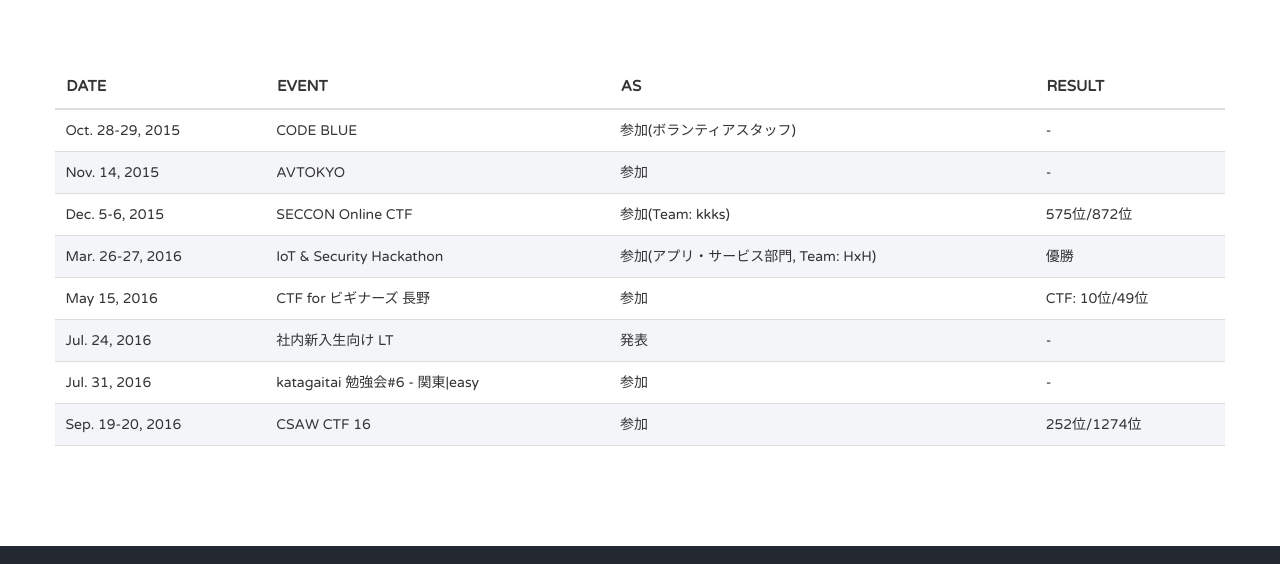
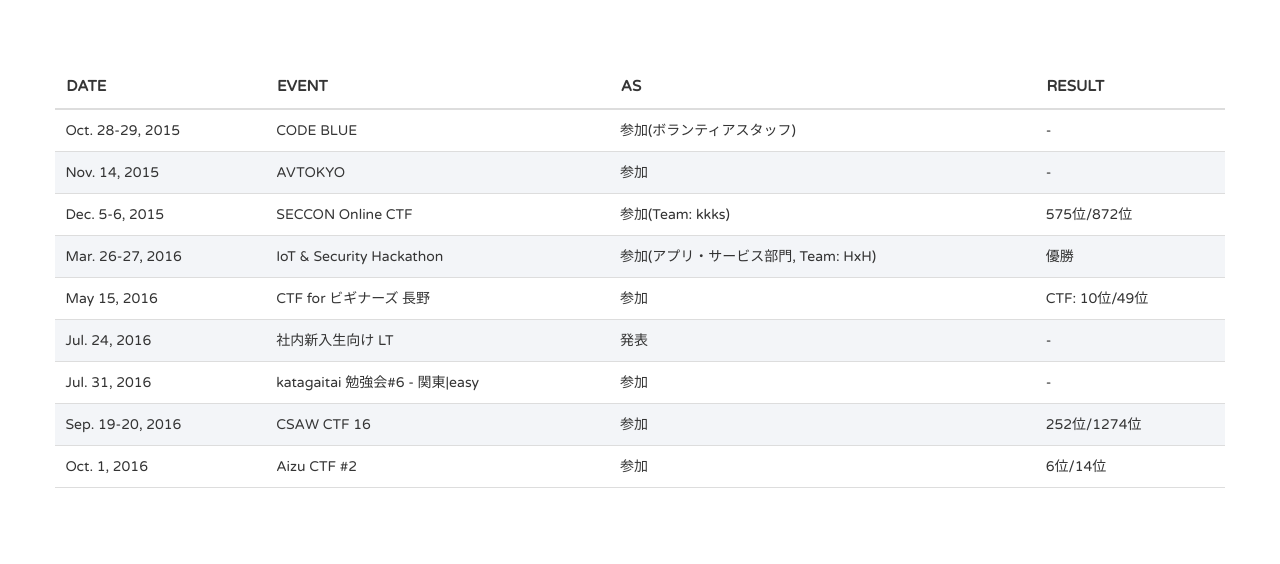
Before and after one commit to ktr0731/homepage, a website: page www/index.html in a window 1280 px wide. Shown: the part 5230-5794 px from the top of the page. Drawn offline with nearby package versions, Linux system fonts and the light colour scheme.

Commit message:
[Add] Aizu CTF #2 to activity

```diff
--- a/www/index.html
+++ b/www/index.html
@@ -363,6 +363,15 @@
                       <td>252位/1274位</td>
                     </tr>
 
+                    <tr>
+                      <td>Oct. 1, 2016</td>
+
+                        <td><a href=//connpass.com/event/40909/>Aizu CTF #2</a></td>
+
+                      <td>参加</td>
+                      <td>6位/14位</td>
+                    </tr>
+
                   <tbody>
                 </table>
               </div>
```
Also changed, not shown: www_dev/index.json (+7 -0 lines).
